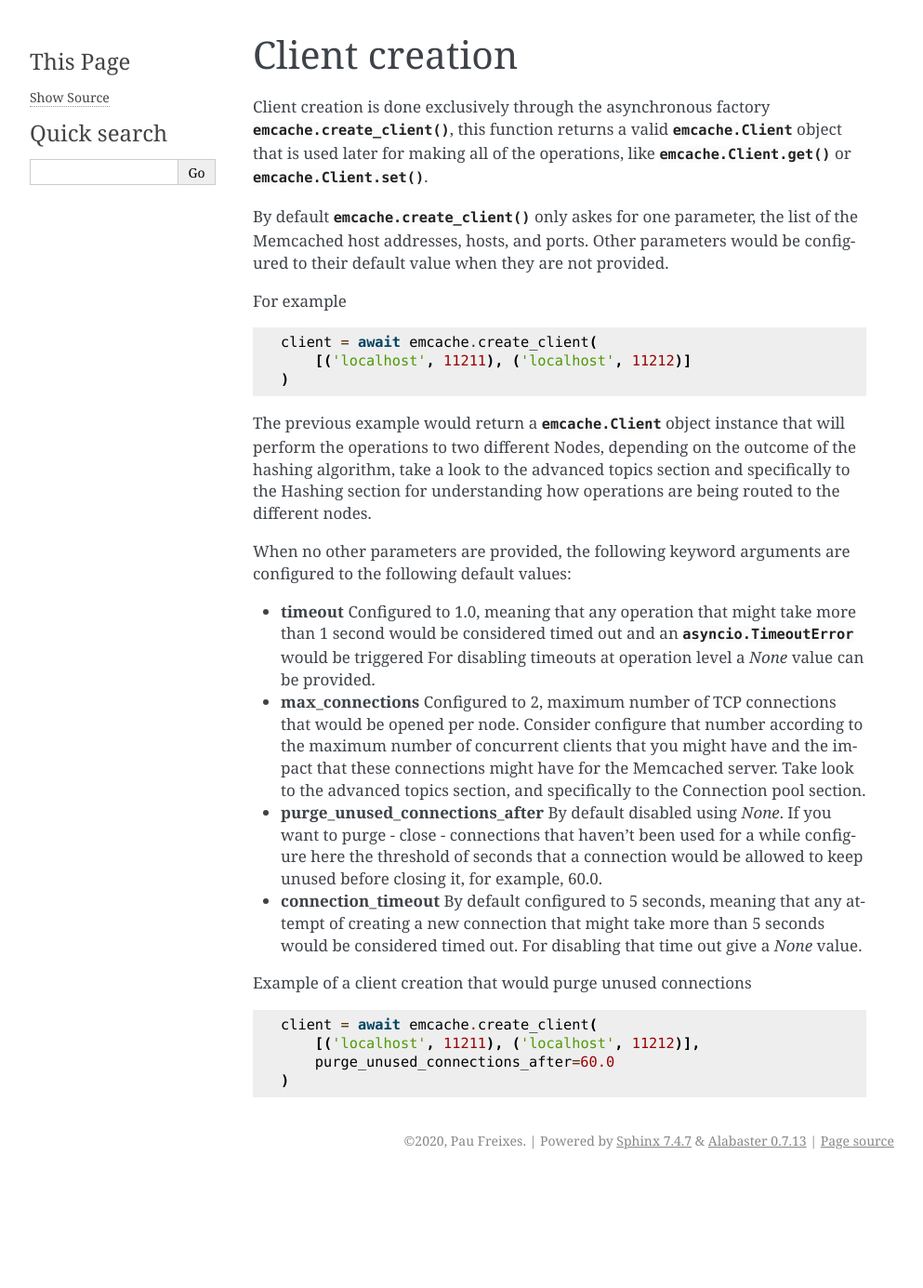
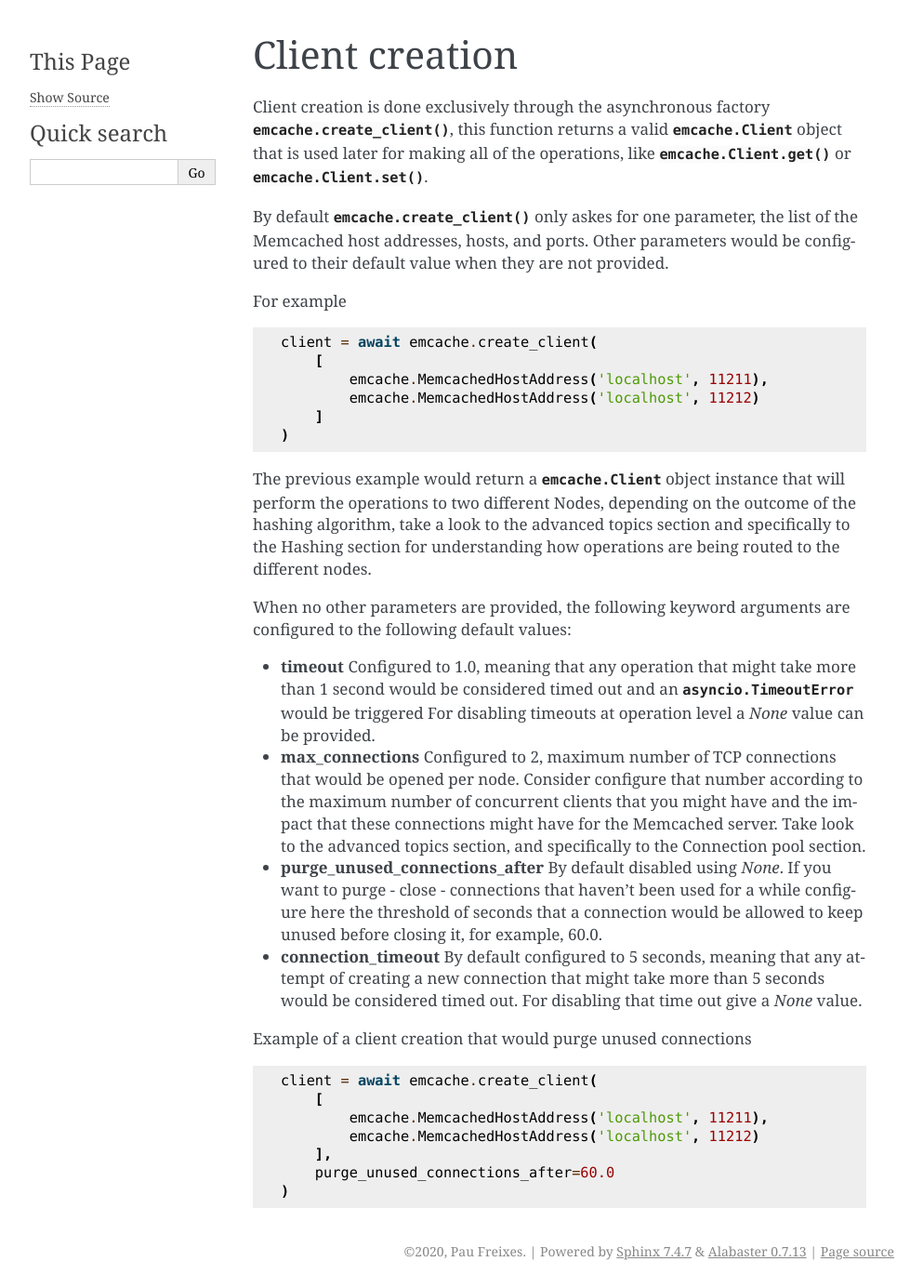
Before and after one commit to emcache/emcache, a Sphinx documentation site: the page built from docs/client.rst, in a window 1280 px wide. Shown: the whole page at 93% size, without its empty margins (148-1141 px from the left). Built offline with Sphinx 7.4.7, drawn with Linux system fonts in a browser that asks for light colours; before the commit the page ends 1266 px from its top, so only the background shows below that.

Commit message:
Publish a specific MemcacheHostAddress class (#12)
This new class will be the way memcahed host addresses will be provided
during the client creation, later on this will allow us to use this
class as a way of idnentifying univocally the nodes of the cluster when
infomration is being returned back to the user regarding node
information.

```diff
--- a/docs/client.rst
+++ b/docs/client.rst
@@ -12,7 +12,10 @@ For example
 .. code-block:: python
 
     client = await emcache.create_client(
-        [('localhost', 11211), ('localhost', 11212)]
+        [
+            emcache.MemcachedHostAddress('localhost', 11211),
+            emcache.MemcachedHostAddress('localhost', 11212)
+        ]
     )
 
 The previous example would return a :class:`emcache.Client` object instance that will perform the operations to two different Nodes, depending on the outcome of the hashing algorithm,
@@ -35,6 +38,9 @@ Example of a client creation that would purge unused connections
 .. code-block:: python
 
     client = await emcache.create_client(
-        [('localhost', 11211), ('localhost', 11212)],
+        [
+            emcache.MemcachedHostAddress('localhost', 11211),
+            emcache.MemcachedHostAddress('localhost', 11212)
+        ],
         purge_unused_connections_after=60.0
     )
--- a/docs/index.rst
+++ b/docs/index.rst
@@ -31,7 +31,8 @@ provided by the :class:`emcache.Client` object.
     import asyncio
     import emcache
     async def main():
-        client = await emcache.create_client([('localhost', 11211)])
+        client = await emcache.create_client(
+            [emcache.MemcachedHostAddress('localhost', 11211)])
         await client.set(b'key', b'value')
         item = await client.get(b'key')
         print(item.value)
--- a/docs/operations.rst
+++ b/docs/operations.rst
@@ -10,7 +10,7 @@ Following snippet shows how a :meth:`emcache.Client.set` command can be performe
 .. code-block:: python
 
     client = await emcache.create_client(
-        [('localhost', 11211)]
+        [emcache.MemcachedHostAddress('localhost', 11211)]
     )
     await client.set(b"key", b"value")
 
--- a/emcache/__init__.py
+++ b/emcache/__init__.py
@@ -1,6 +1,7 @@
 from .base_client import Client, Item
 from .client import create_client
 from .client_errors import NotStoredStorageCommandError, StorageCommandError
+from .cluster import MemcachedHostAddress
 from .default_values import (
     DEFAULT_CONNECTION_TIMEOUT,
     DEFAULT_MAX_CONNECTIONS,
@@ -16,6 +17,7 @@ __all__ = (
     "DEFAULT_MAX_CONNECTIONS",
     "DEFAULT_PURGE_UNUSED_CONNECTIONS_AFTER",
     "Item",
+    "MemcachedHostAddress",
+    "NotStoredStorageCommandError",
     "StorageCommandError",
-    "NotStoredStorageCommandError",
 )
```
Also changed, not shown: README.md (+1 -1 lines), 5 other files.
